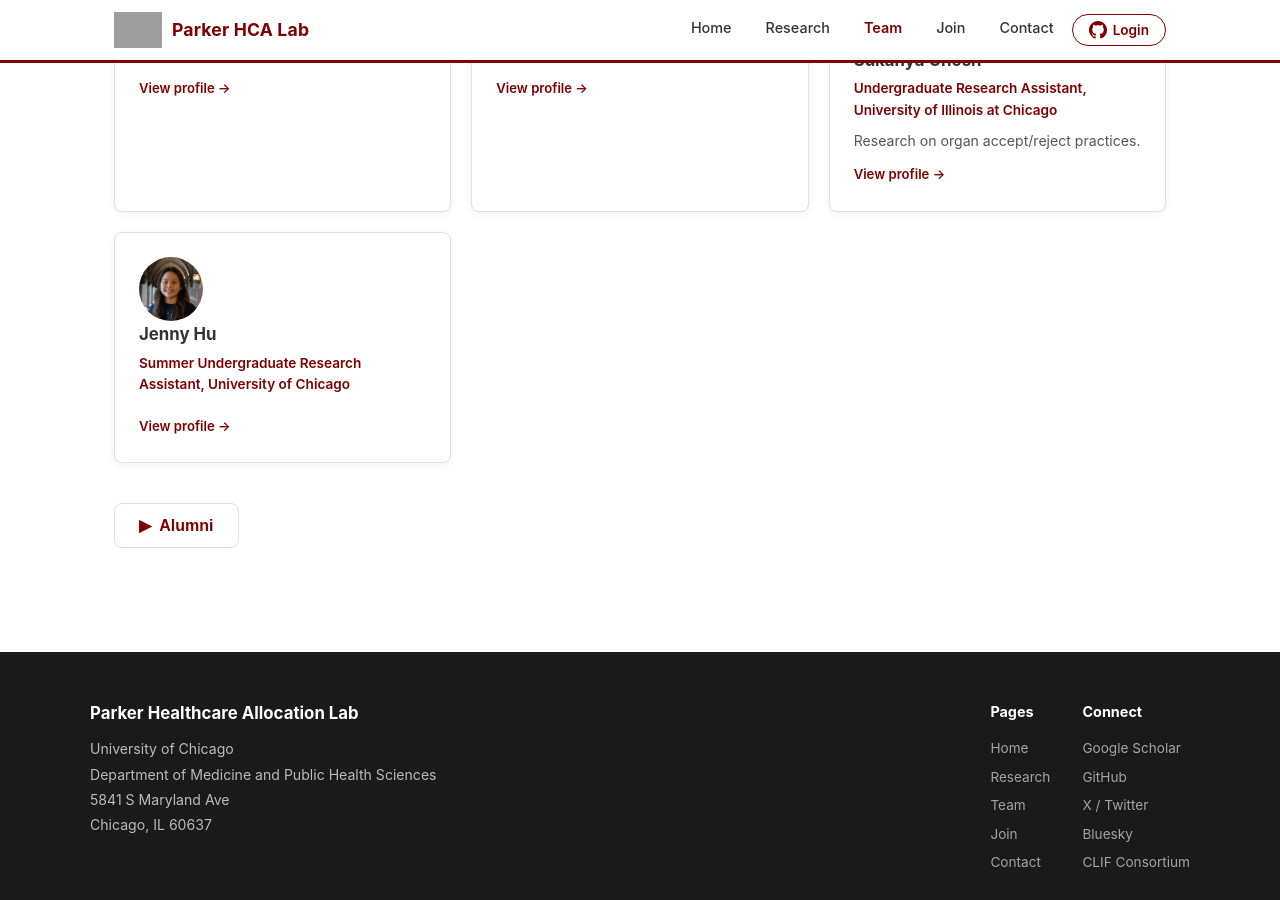
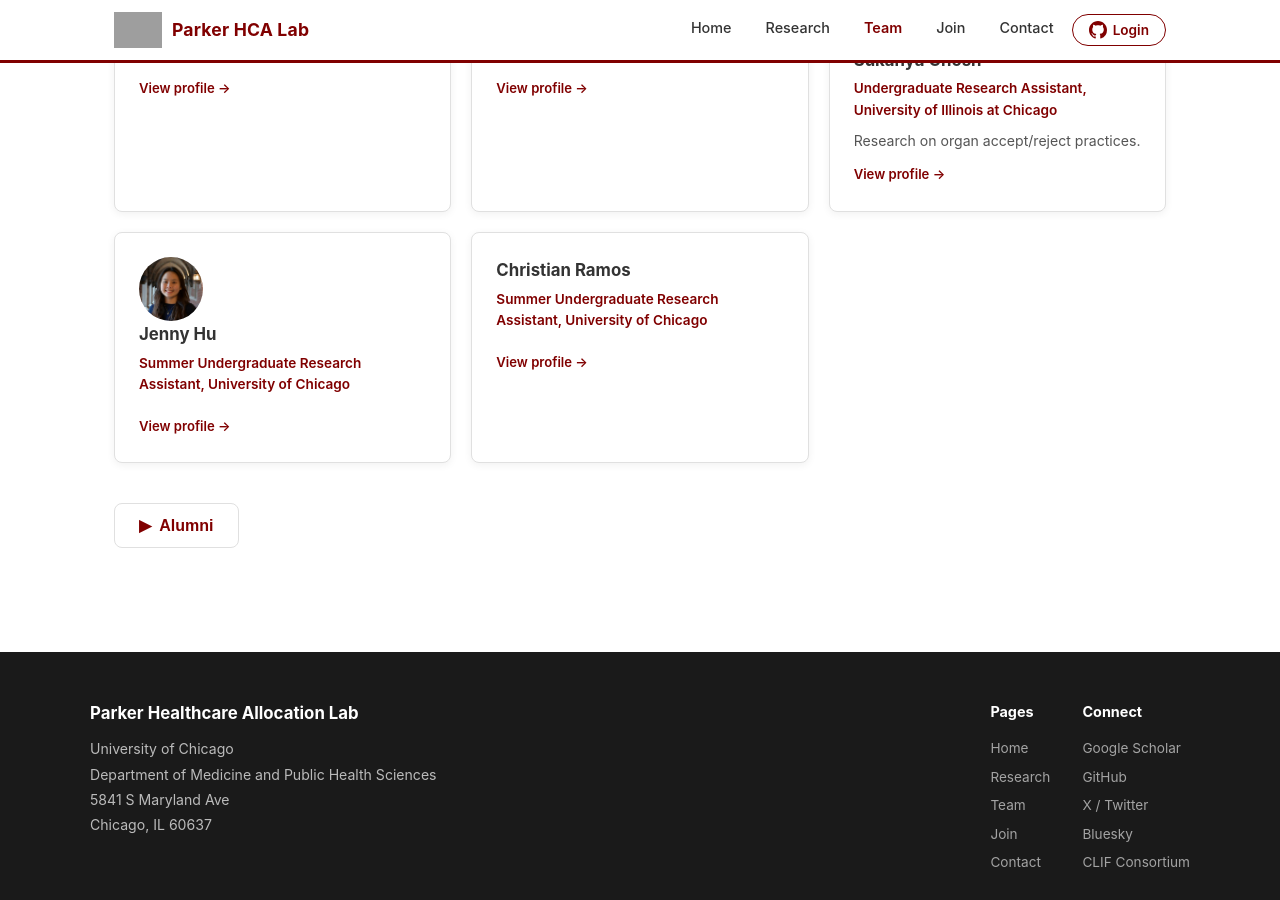
Before and after one commit to Healthcare-Allocation-Lab/healthcare-allocation-lab.github.io, a Jekyll site: the page built from team.html, in a window 1280 px wide and 900 px high, scrolled down 2264 px. Built offline with Jekyll 4.4.1, drawn with Linux system fonts in a browser that asks for light colours; grey boxes are pictures that could not be loaded.

Commit message:
Update team.yml

```diff
--- a/_data/team.yml
+++ b/_data/team.yml
@@ -104,6 +104,10 @@ trainees:
     slug: "jenny-hu"
     photo: "images/team/jenny-hu.jpg"
 
+  - name: "Christian Ramos"
+    role: "Summer Undergraduate Research Assistant, University of Chicago"
+    slug: "christian-ramos"
+
 alumni:
   - name: "Stratton Tolmie, MD"
     role: "Internal Medicine Resident, Columbia University"
```
